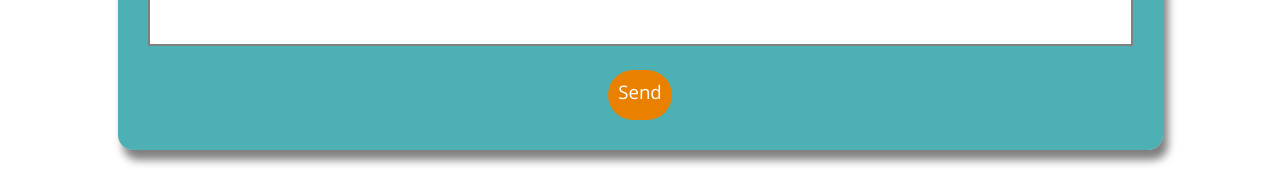
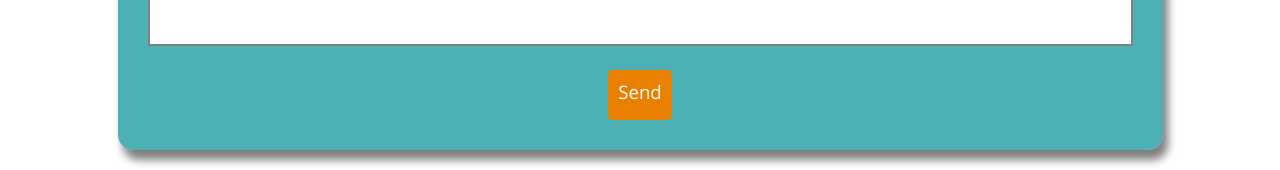
Before and after one commit to tdraper-dev/tdraper-dev.github.io, a React (Create React App) app: page /Contact in a window 1280 px wide. Shown: the part 963-1133 px from the top of the page. Built offline with nearby package versions, Linux system fonts and the light colour scheme.

Commit message:
button border radius fixes

```diff
--- a/src/App.css
+++ b/src/App.css
@@ -856,7 +856,7 @@ body {
   background-color: rgb(233, 128, 0);
   width: fit-content;
   padding: 10px;
-  border-radius: 25px;
+  border-radius: 5px;
   margin: 0 auto;
   margin-top: auto;
   margin-bottom: 15px;
@@ -1128,7 +1128,7 @@ body {
   font-size: 20px;
   width: fit-content;
   margin-top: auto;
-  border-radius: 30px;
+  border-radius: 5px;
   padding: 10px;
   font-weight: 500;
   font-family: Khula-Regular;
```
